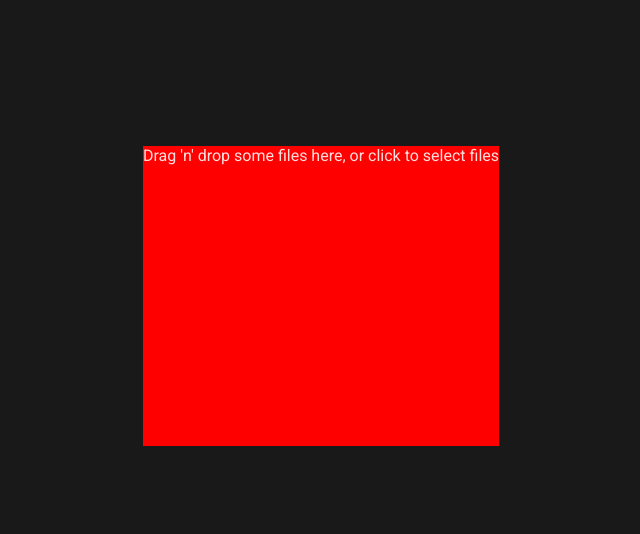
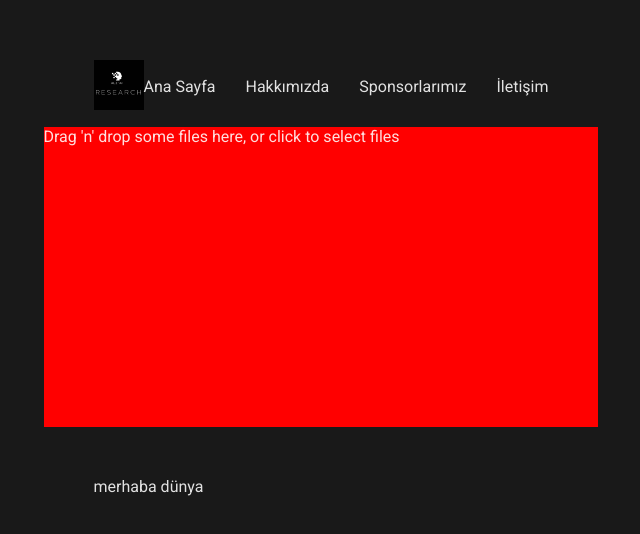
Before and after one commit to ALZ-AI/diagnose-alzheimer-frontend, a React (Create React App) app: page / in a window 1280 px wide. Shown: the part 104-638 px from the top of the page, without its empty margins (319-959 px from the left). Built offline with nearby package versions, Linux system fonts and the light colour scheme.

Commit message:
Added Content.js

```diff
--- a/src/App.js
+++ b/src/App.js
@@ -1,20 +1,24 @@
 import React from "react";
 import styles from "./style.module.scss";
 import FileUpload from "./components/FileUpload/FileUpload";
+import Header from "./components/Header/Header";
+import Footer from "./components/Footer/Footer";
+import Content from "./components/Content/Content";
 
 class App extends React.Component {
-
-	constructor(props) {
-		super(props);
-	}
-
 
 	render() {
 
 		return (
+
 			<div className={styles.container}>
-				<FileUpload />
+				<Header />
+				<Content>
+					<FileUpload />
+				</Content>
+				<Footer />
 			</div>
+
 		);
 
 	}
--- /dev/null
+++ b/src/components/Content/Content.js
@@ -0,0 +1,15 @@
+import React from "react";
+
+
+function Content(props) {
+
+
+
+    return (
+        <div style={{flex: "1 0 auto", background: "purple"}}>
+            {props.children}
+        </div>
+    )
+}
+
+export default Content;
```
